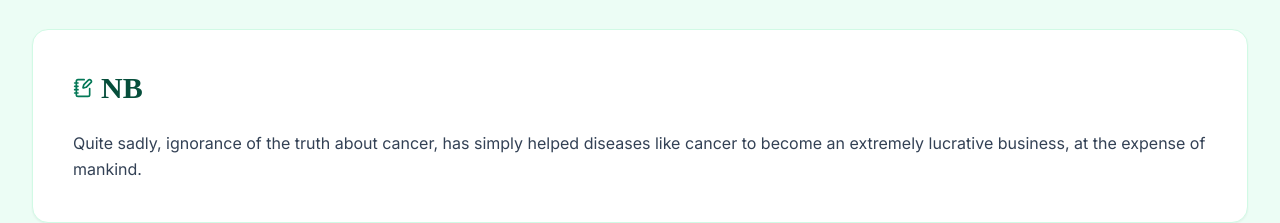
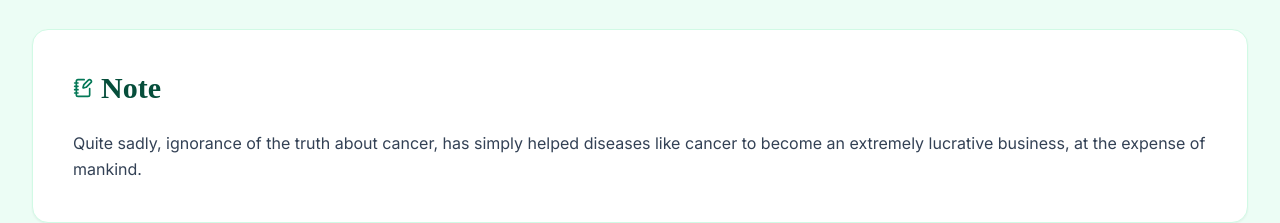
Before and after one commit to Dule-martins/exposecancer, a React (Vite) app: page / in a window 1280 px wide. Shown: the part 2991-3214 px from the top of the page. Built offline with nearby package versions, Linux system fonts and the light colour scheme.

Commit message:
change NB to Note

```diff
--- a/pages/Home.tsx
+++ b/pages/Home.tsx
@@ -145,7 +145,7 @@ const Home = () => {
             <div className="bg-white p-10 rounded-2xl shadow-sm border border-emerald-100 md:col-span-2">
               <div className="flex items-center gap-2 mb-6">
                 <NotebookPen className="w-5 h-5 text-emerald-700" />
-                <h2 className="text-3xl font-display font-bold text-emerald-900">NB</h2>
+                <h2 className="text-3xl font-display font-bold text-emerald-900">Note</h2>
               </div>
               <p className="text-slate-700 leading-relaxed">{content.note}</p>
             </div>
```
